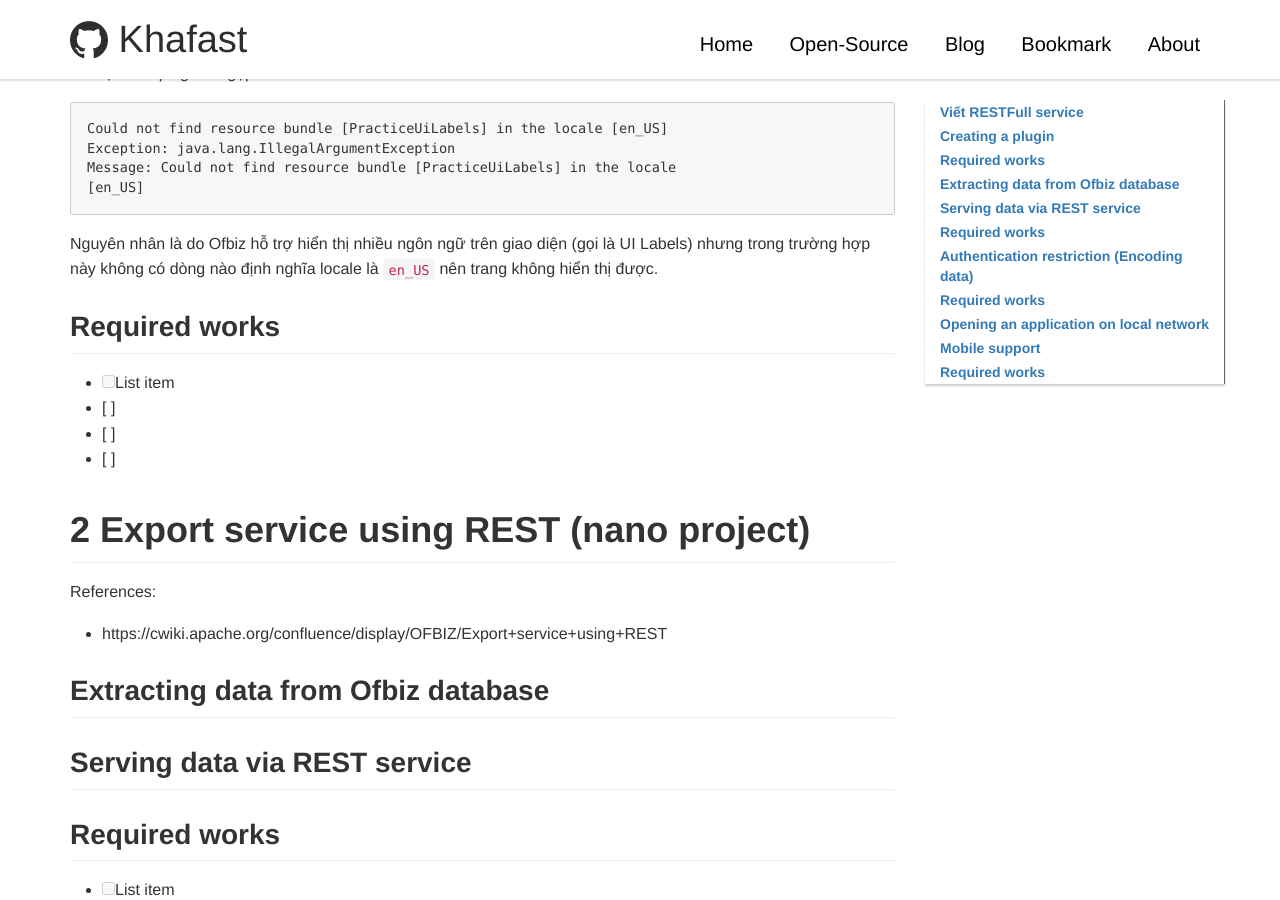
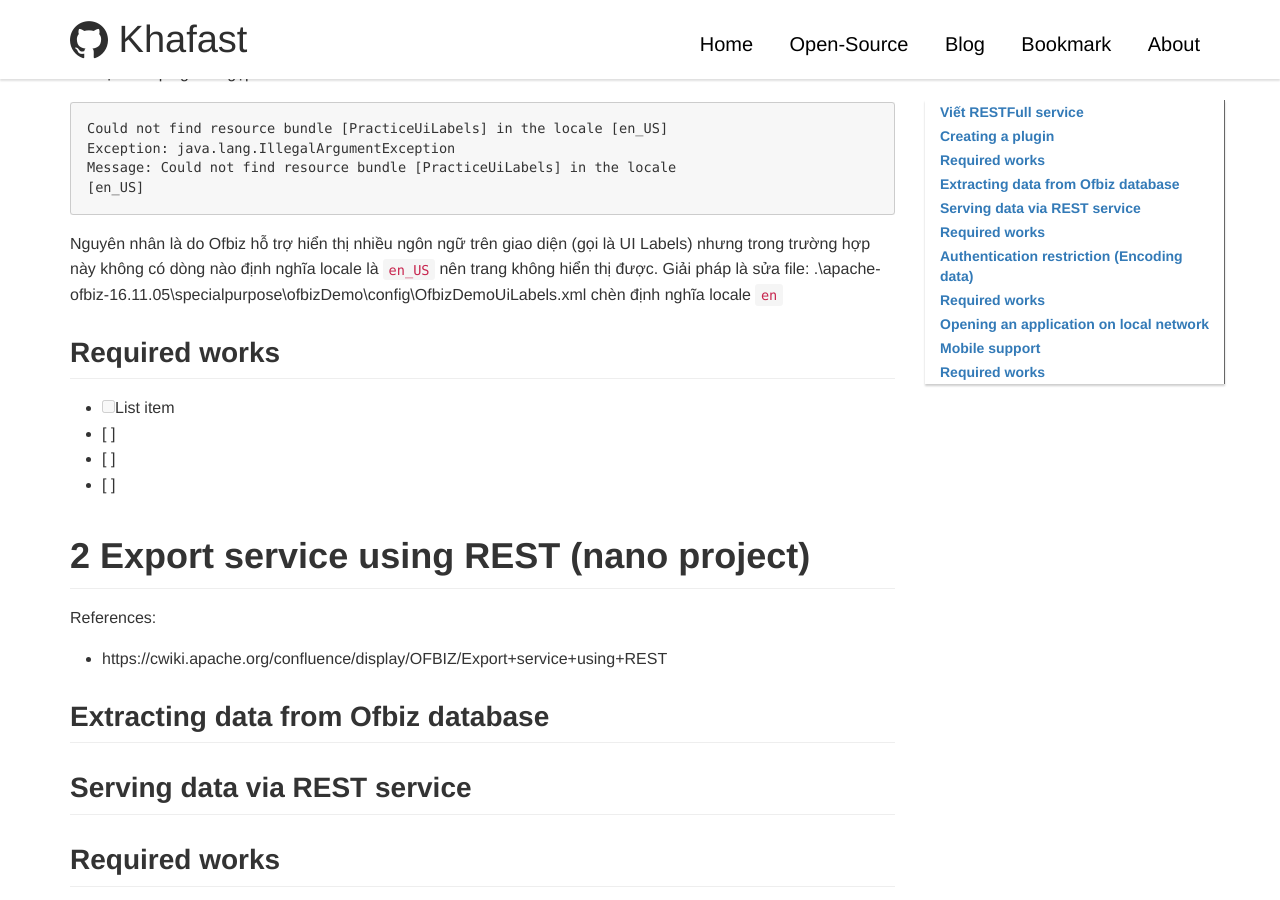
Before and after one commit to khafast/khafast.github.io, a Jekyll site: the page built from _posts/2018/2019-01-05-Apache-Ofbiz-overview.md, in a window 1280 px wide and 900 px high, scrolled down 1258 px. Built offline with Jekyll 4.4.1, drawn with Linux system fonts in a browser that asks for light colours; our own code applies the rules of GitHub Pages for plain Markdown files; comment, search, counter and statistics services are not loaded; some of the changed lines change nothing that is shown.

Commit message:
_posts/2018/2019-01-05-Apache-Ofbiz-overview.md updated from https://stackedit.io/

````diff
--- a/_posts/2018/2019-01-05-Apache-Ofbiz-overview.md
+++ b/_posts/2018/2019-01-05-Apache-Ofbiz-overview.md
@@ -42,6 +42,8 @@ Message: Could not find resource bundle [PracticeUiLabels] in the locale
 [en_US]
 ```
 Nguyên nhân là do Ofbiz hỗ trợ hiển thị nhiều ngôn ngữ trên giao diện (gọi là UI Labels) nhưng trong trường hợp này không có dòng nào định nghĩa locale là `en_US` nên trang không hiển thị được.
+Giải pháp là sửa file: .\apache-ofbiz-16.11.05\specialpurpose\ofbizDemo\config\OfbizDemoUiLabels.xml
+chèn định nghĩa locale `en`
 
 
 ## Required works
@@ -97,6 +99,6 @@ References:
 
 > Written with [StackEdit](https://stackedit.io/).
 <!--stackedit_data:
-eyJoaXN0b3J5IjpbLTEyMjc3NDEzNTIsODA5NDYwMTkzLC0yMD
-A1NDAzNDQwXX0=
+eyJoaXN0b3J5IjpbNTM0MzMzMTA4LDgwOTQ2MDE5MywtMjAwNT
+QwMzQ0MF19
 -->
````
